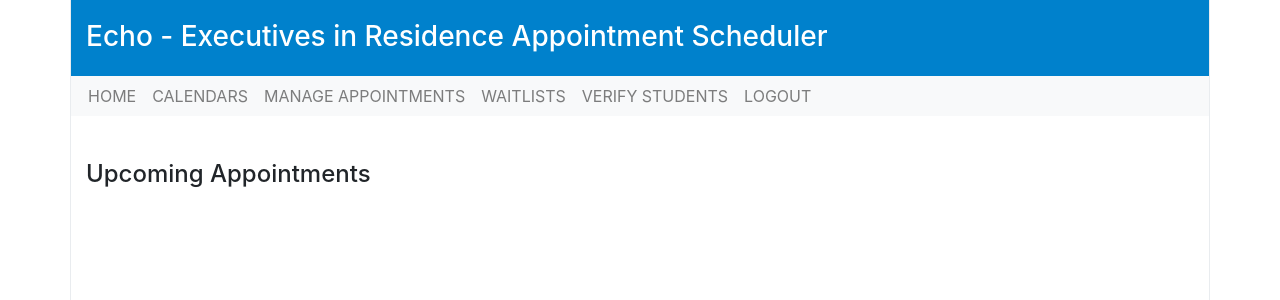
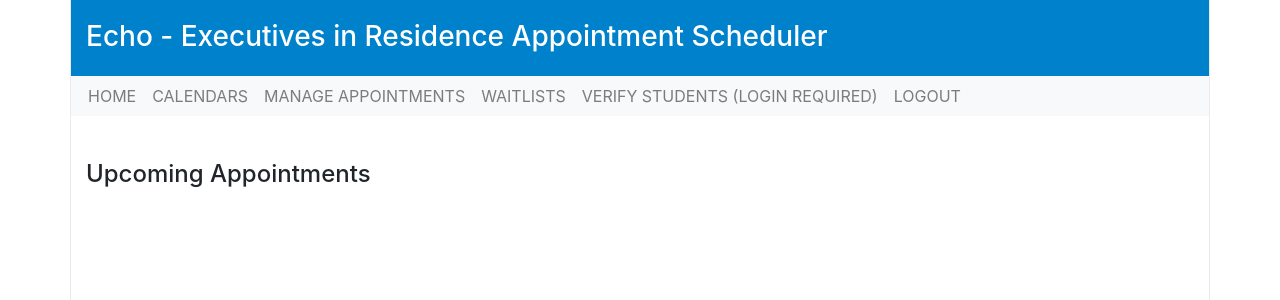
Before and after one commit to samanthaks/Echo, a Flask app: page /meetings in a window 1280 px wide. Shown: the part 92-392 px from the top of the page. Run offline with Flask 2, Linux system fonts and the light colour scheme; data that the repository does not hold is empty; some libraries are stand-ins or nearby versions.

```diff
--- a/app/templates/admin_nav.html
+++ b/app/templates/admin_nav.html
@@ -31,8 +31,8 @@
                 </a>
             </li> -->
             <li class="nav-item">
-                <a class="nav-link" href="{{ url_for('admin.verification_mock') }}">
-                    VERIFY STUDENTS
+                <a class="nav-link" href="{{ url_for('admin.verification_mock_login') }}">
+                    VERIFY STUDENTS (LOGIN REQUIRED)
                 </a>
             </li>
             <li class="nav-item">
```
